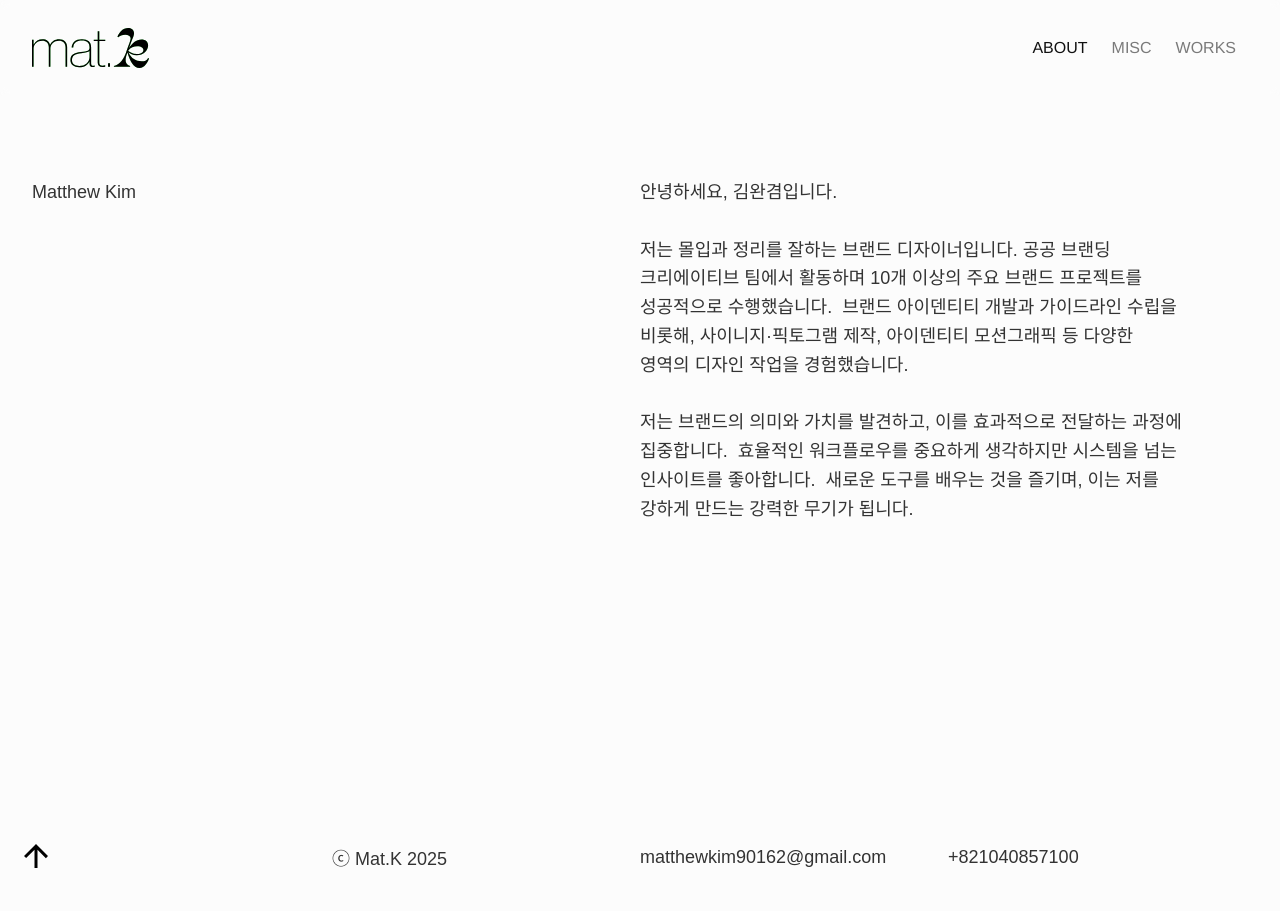
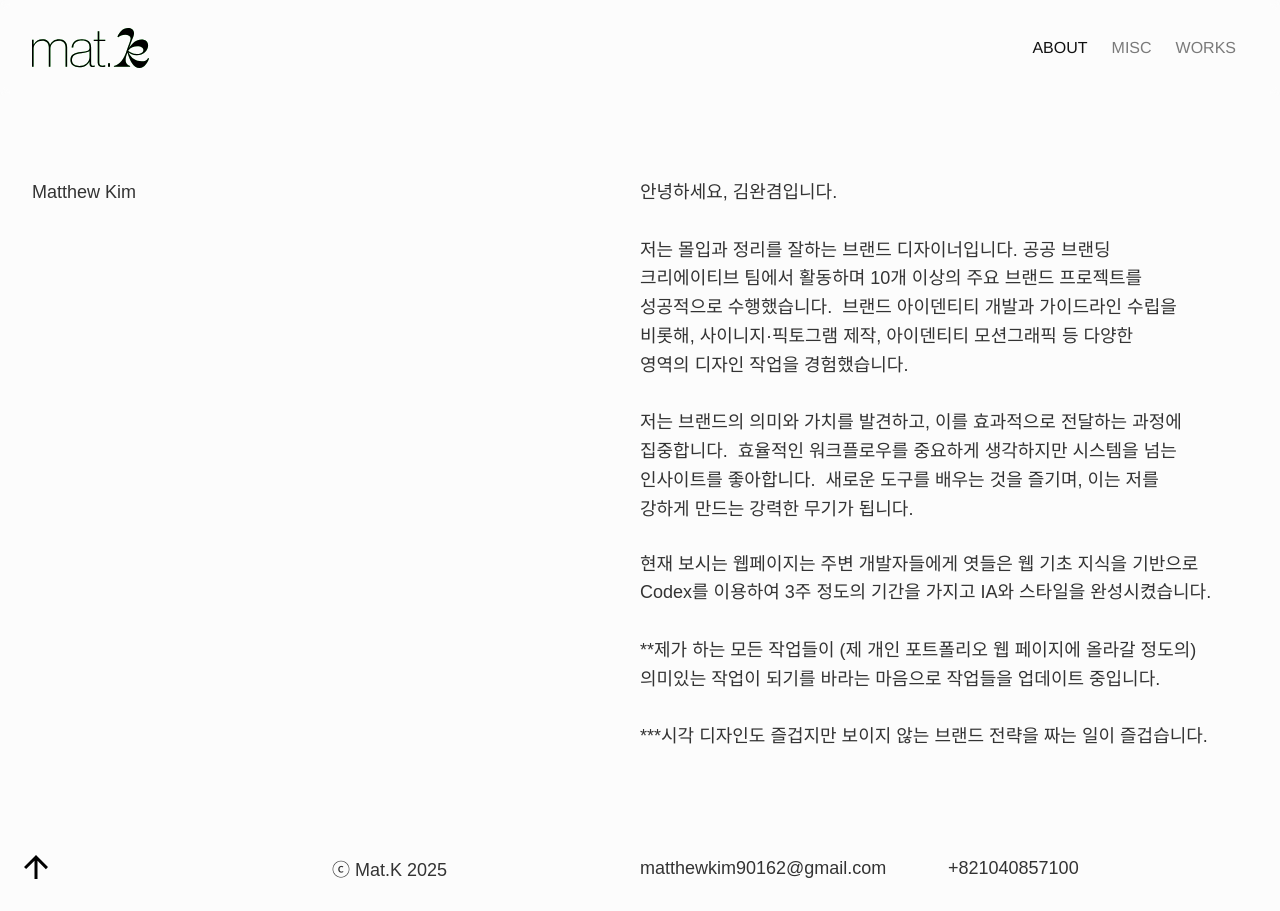
Before and after one commit to WANGYEOM/my-portfolio, a Jekyll site: the page built from pages/about.html, in a window 1280 px wide. Built offline with Jekyll 4.4.1, drawn with Linux system fonts in a browser that asks for light colours; some web fonts are replaced.

Commit message:
About / nav menu micro-align

```diff
--- a/assets/css/layout.css
+++ b/assets/css/layout.css
@@ -114,6 +114,8 @@
   padding: 0;
   border: 0;
   background: none;
+  -webkit-appearance: none;
+  appearance: none;
 }
 
 .nav-item--works.is-open .nav-link--trigger,
--- a/assets/css/style.css
+++ b/assets/css/style.css
@@ -306,6 +306,9 @@
     padding: 0 8px 56px;
     gap: 8px;
   }
+  .content-grid .item {
+    aspect-ratio: 16 / 9;
+  }
   .hide-on-mobile {
     display: none !important;
   }
--- a/index.html
+++ b/index.html
@@ -22,11 +22,6 @@
       </div>
     </div>
   </div>
-  <p class="home-hero__note body-copy" style="padding-right: 50vw;">
-     *현재 보시는 웹페이지는 주변 개발자들에게 엿들은 웹 기초 지식을 기반으로 Codex를 이용하여 3주 정도의 기간을 가지고 IA와 스타일을 완성시켰습니다.
-    <br><br>**제가 하는 모든 작업들이 (제 개인 포트폴리오 웹 페이지에 올라갈 정도의) 의미있는 작업이 되기를 바라는 마음으로 작업들을 업데이트 중입니다.
-    <br><br>***시각 디자인도 즐겁지만 보이지 않는 브랜드 전략을 짜는 일이 즐겁습니다.
-  </p>
 </section>
 
 <div class="content-grid">
--- a/pages/about.html
+++ b/pages/about.html
@@ -15,5 +15,12 @@
         효율적인 워크플로우를 중요하게 생각하지만 시스템을 넘는 인사이트를 좋아합니다.&nbsp;
         새로운 도구를 배우는 것을 즐기며,&nbsp;이는 저를 강하게 만드는 강력한 무기가 됩니다.
         </p>
+        <div></div>
+        <p class="body-copy">
+        현재 보시는 웹페이지는 주변 개발자들에게 엿들은 웹 기초 지식을 기반으로 Codex를 이용하여 3주 정도의 기간을 가지고 IA와 스타일을 완성시켰습니다.
+        <br><br>**제가 하는 모든 작업들이 (제 개인 포트폴리오 웹 페이지에 올라갈 정도의) 의미있는 작업이 되기를 바라는 마음으로 작업들을 업데이트 중입니다.
+        <br><br>***시각 디자인도 즐겁지만 보이지 않는 브랜드 전략을 짜는 일이 즐겁습니다.
+        </p>
     </div>
+
 </div>
```
Lines whose indentation alone changed are shown as unchanged.
